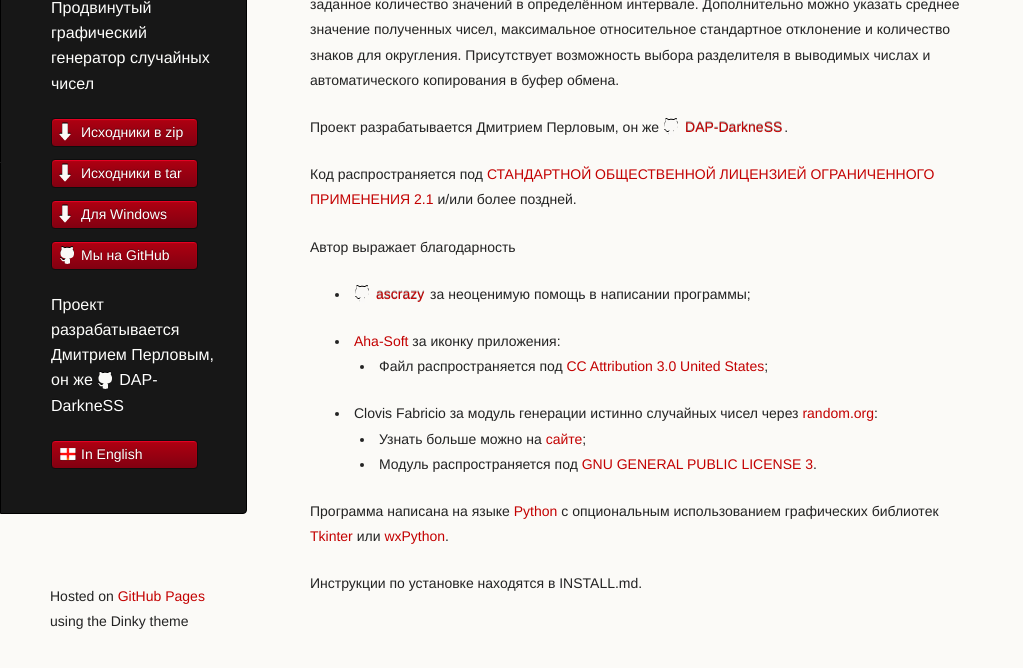
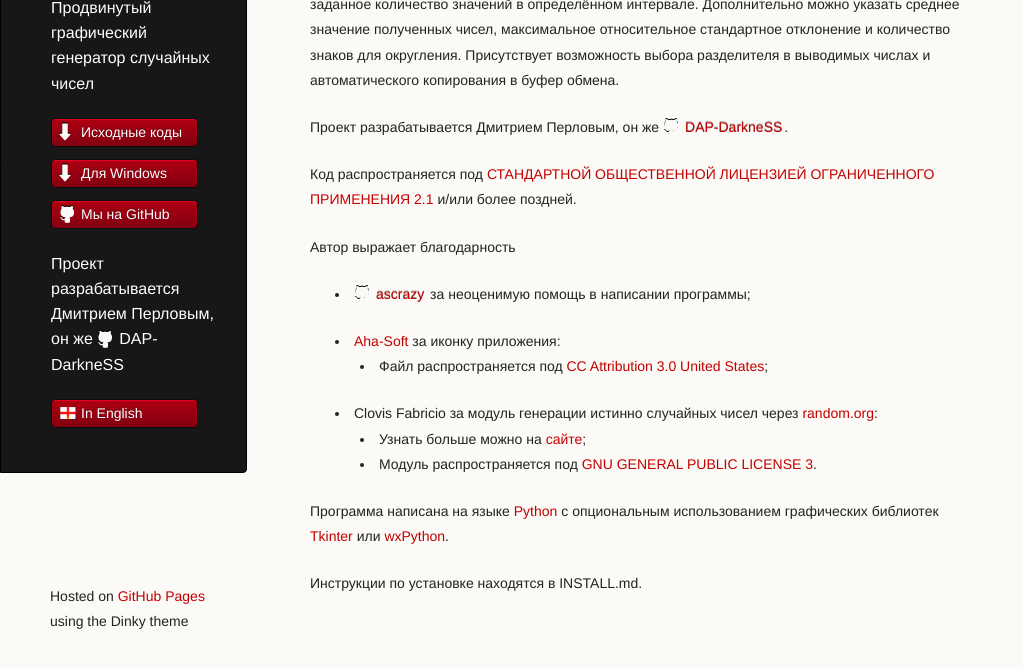
Before and after one commit to DAP-DarkneSS/Randorator, a plain HTML site: page index_ru.html in a window 1280 px wide. Shown: the part 134-802 px from the top of the page, without its empty margins (0-1023 px from the left). Drawn offline with Linux system fonts and the light colour scheme.

Commit message:
Stable source is downloaded now.

```diff
--- a/index_ru.html
+++ b/index_ru.html
@@ -20,8 +20,7 @@
         <p class="header">Продвинутый графический генератор случайных чисел</p>
 
         <ul>
-          <li class="download"><a class="buttons" href="https://github.com/DAP-DarkneSS/Randorator/zipball/master">Исходники в zip</a></li>
-          <li class="download"><a class="buttons" href="https://github.com/DAP-DarkneSS/Randorator/tarball/master">Исходники в tar</a></li>
+          <li class="download"><a class="buttons" href="https://github.com/DAP-DarkneSS/Randorator/tags">Исходные коды</a></li>
           <li class="download"><a class="buttons" href="https://github.com/DAP-DarkneSS/Randorator/downloads">Для Windows</a></li>
           <li><a class="buttons github" href="https://github.com/DAP-DarkneSS/Randorator">Мы на GitHub</a></li>
         </ul>
```
Also changed, not shown: index.html (+1 -2 lines).
